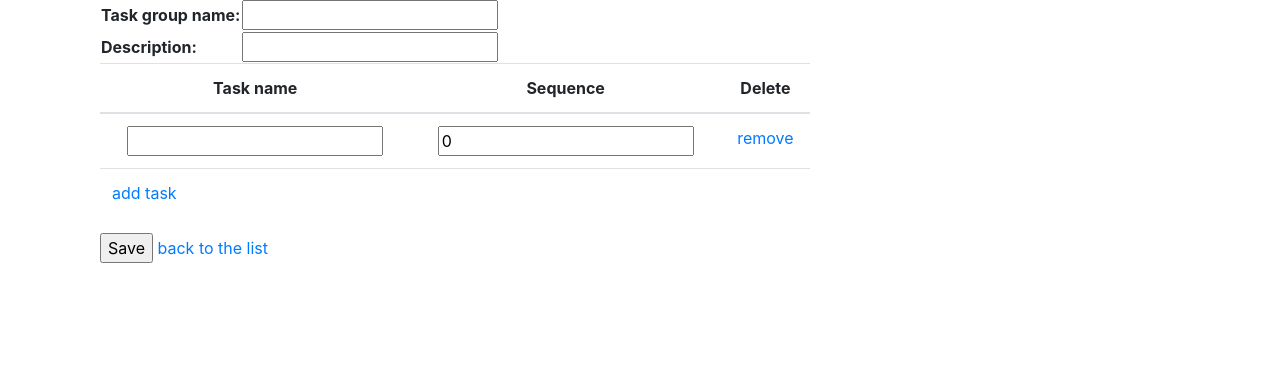
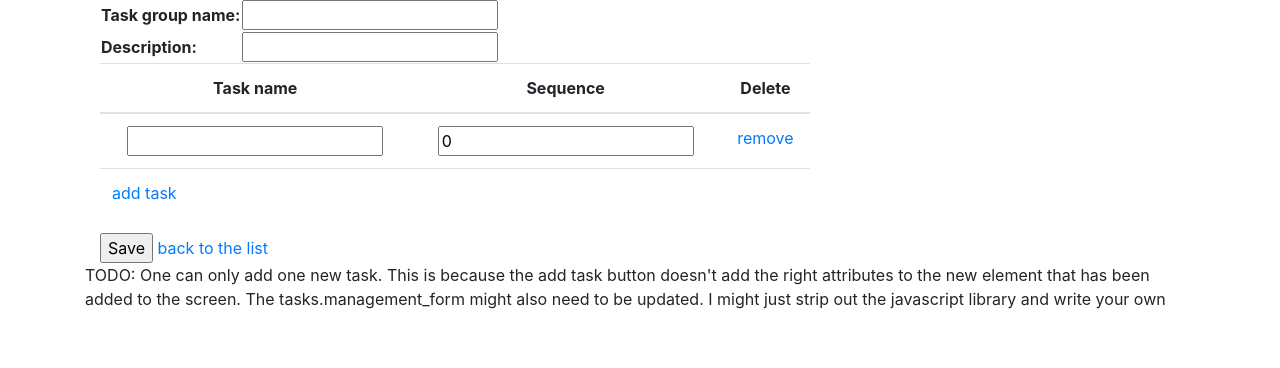
Before and after one commit to lfernandez55/my_django_apps, a Django app: page /task/taskgroup/add/ in a window 1280 px wide. Shown: the part 224-592 px from the top of the page. Run offline with Django 3.2, Linux system fonts and the light colour scheme; a user stored in the database is signed in; data comes from the database, SQL or seed files in the repository; both versions use the stored data as it was after the commit; some libraries are stand-ins or nearby versions.

Commit message:
Minor changes....

```diff
--- a/task/forms.py
+++ b/task/forms.py
@@ -3,11 +3,11 @@ from django import forms
 from .models import TaskGroup, Task
 
 
-class TaskGroupForm(ModelForm):
-
-    class Meta:
-        model = TaskGroup
-        exclude = ()
+# class TaskGroupForm(ModelForm):
+#
+#     class Meta:
+#         model = TaskGroup
+#         exclude = ()
 
 class TaskGroupTaskForm(ModelForm):
 
--- a/task/templates/task/taskgroup_form.html
+++ b/task/templates/task/taskgroup_form.html
@@ -48,6 +48,9 @@
             <input type="submit" value="Save"/> <a href="{% url 'taskgroup_list' %}">back to the list</a>
         </form>
     </div>
+    <div>TODO:  One can only add one new task.  This is because the add task button doesn't add
+    the right attributes to the new element that has been added to the screen.  The tasks.management_form
+    might also need to be updated. I might just strip out the javascript library and write your own</div>
     <script src="//ajax.googleapis.com/ajax/libs/jquery/2.1.3/jquery.min.js"></script>
     <!-- See: https://github.com/elo80ka/django-dynamic-formset -->
     <script src="{% static 'formset/jquery.formset.js' %}"></script>
```
Also changed, not shown: db.sqlite3.
